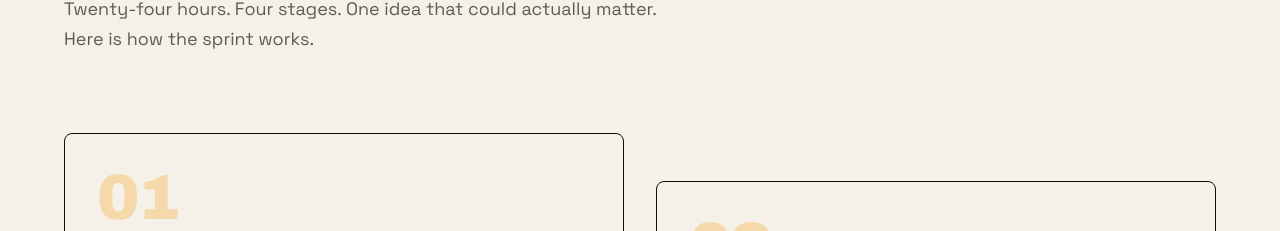
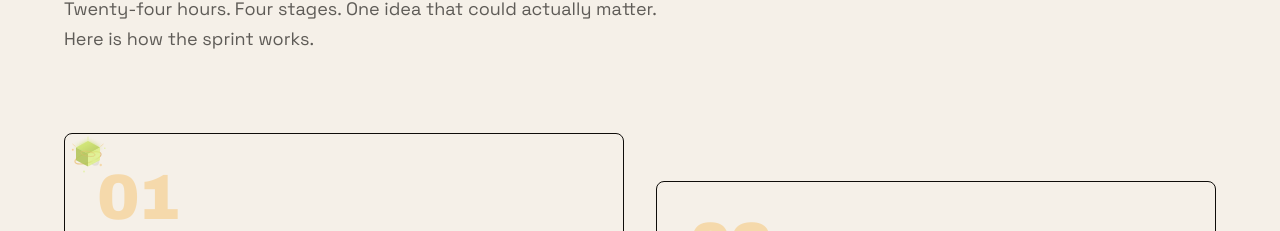
Before and after one commit to Harsh-C-Hari/iedc-idea-sprint-2026, a React (Vite) app: page / in a window 1280 px wide. Shown: the part 5752-5983 px from the top of the page. Built offline with nearby package versions, Linux system fonts and the light colour scheme.

Commit message:
T18-About-Challenge-motion-travelling-spark

```diff
--- a/src/sections/Challenge.jsx
+++ b/src/sections/Challenge.jsx
@@ -1,5 +1,5 @@
 /**
- * Challenge.jsx — section 5 with reveals (T15).
+ * Challenge.jsx — section 5 with reveals (T15) + travelling Spark (T18).
  *
  * Layout (plan section D):
  *   • Two-line headline with supporting headline and copy
@@ -7,19 +7,22 @@
  *   • Near-black fact strip: 24 HOURS, TEAM SIZE 1–4, ELIGIBILITY, ONE IDEA
  *     — values read from eventConfig so one edit updates both here and the form
  *
- * Motion (plan section D, T15):
+ * Motion (plan section D, T15 + T18):
  *   • Staggered step card reveals (fade + slide up)
  *   • Fact strip values clip-reveal
  *   • Headline clip reveal
+ *   • Travelling Spark (T18): scrubbed between step positions on desktop,
+ *     static decorative at top on mobile.
  *   • Reduced motion safe. Content visible if GSAP fails.
  *   • No pinning.
  */
 import { useRef } from 'react'
 import { useGSAP } from '@gsap/react'
 import SectionShell from '../components/ui/SectionShell.jsx'
+import Spark from '../components/art/Spark.jsx'
 import { steps } from '../data/content.js'
 import eventConfig from '../config/eventConfig.js'
-import { gsap } from '../motion/gsap.js'
+import { gsap, ScrollTrigger } from '../motion/gsap.js'
 
 const REDUCED =
   typeof window !== 'undefined'
@@ -124,8 +127,86 @@ function FactStrip() {
   )
 }
 
+/**
+ * TravellingSpark (T18) — desktop only.
+ * A small Spark scrubbed across the step grid as the user scrolls.
+ * On mobile: rendered as a static decorative element at the top of the grid.
+ */
+function TravellingSpark({ gridRef }) {
+  const sparkRef = useRef(null)
+
+  useGSAP(() => {
+    if (REDUCED) return
+    const spark = sparkRef.current
+    const grid = gridRef.current
+    if (!spark || !grid) return
+
+    // Desktop only via matchMedia
+    const mm = gsap.matchMedia()
+    mm.add('(min-width: 1024px)', () => {
+      const cards = grid.querySelectorAll('[data-challenge-step]')
+      if (cards.length < 4) return
+
+      // Sample positions: centre-top of each card relative to grid
+      function getPos(card) {
+        const gr = grid.getBoundingClientRect()
+        const cr = card.getBoundingClientRect()
+        return {
+          x: cr.left - gr.left + cr.width / 2 - 24, // 24 = half spark size 48
+          y: cr.top - gr.top - 56,                   // just above the card
+        }
+      }
+
+      // We define 4 keyframe positions (one per step card).
+      // The scrub animates through them as the grid scrolls past.
+      const tl = gsap.timeline({
+        scrollTrigger: {
+          trigger: grid,
+          start: 'top 70%',
+          end: 'bottom 60%',
+          scrub: 1.2,
+        },
+      })
+
+      const positions = Array.from(cards).map(getPos)
+
+      // Start at card 0 position
+      gsap.set(spark, { x: positions[0].x, y: positions[0].y, opacity: 1 })
+
+      // Animate through 1 → 2 → 3
+      positions.slice(1).forEach((pos) => {
+        tl.to(spark, { x: pos.x, y: pos.y, ease: 'power1.inOut', duration: 1 })
+      })
+
+      return () => {
+        // cleanup matchMedia context
+      }
+    })
+  }, { scope: sparkRef, dependencies: [] })
+
+  return (
+    /*
+     * aria-hidden — purely decorative.
+     * On mobile: static, opacity-40, centred at top of grid.
+     * On desktop: positioned absolutely (transforms applied by GSAP).
+     */
+    <div
+      ref={sparkRef}
+      aria-hidden="true"
+      className="pointer-events-none select-none
+                 lg:absolute lg:z-10
+                 flex justify-center mb-6 lg:mb-0
+                 opacity-40 lg:opacity-60"
+      style={{ top: 0, left: 0 }}
+    >
+      <Spark size={48} color="lime" />
+    </div>
+  )
+}
+
 export default function Challenge() {
   const outerRef = useRef(null)
+  const gridRef = useRef(null)
 
   // Staggered step cards + headline reveal
   useGSAP(() => {
@@ -189,8 +270,11 @@ export default function Challenge() {
           </p>
         </div>
 
-        {/* Steps grid — 2×2 offset on desktop */}
-        <div className="max-w-6xl mx-auto">
+        {/* Steps grid — 2×2 offset on desktop — relative for Spark positioning */}
+        <div className="max-w-6xl mx-auto relative" ref={gridRef}>
+          {/* Travelling Spark — decorative, desktop scrubbed */}
+          <TravellingSpark gridRef={gridRef} />
+
           <div className="grid grid-cols-1 sm:grid-cols-2 gap-6 lg:gap-8">
             {steps.map((step, i) => (
               <StepCard key={step.number} step={step} offset={i === 1 || i === 3} />
```
